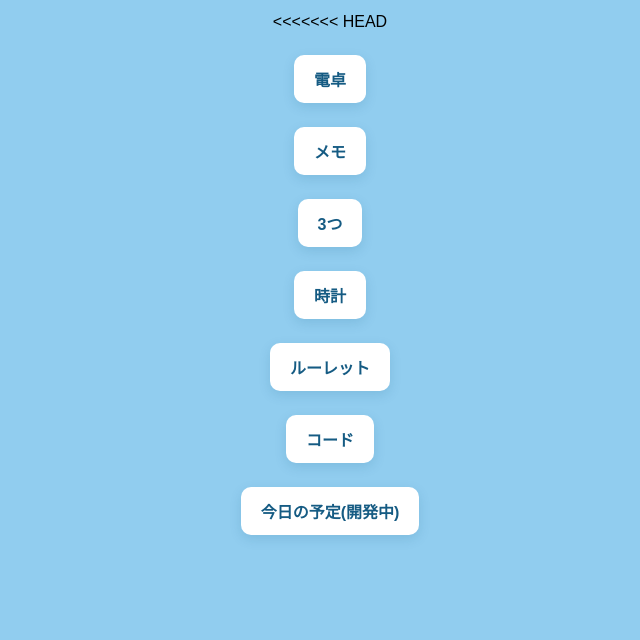
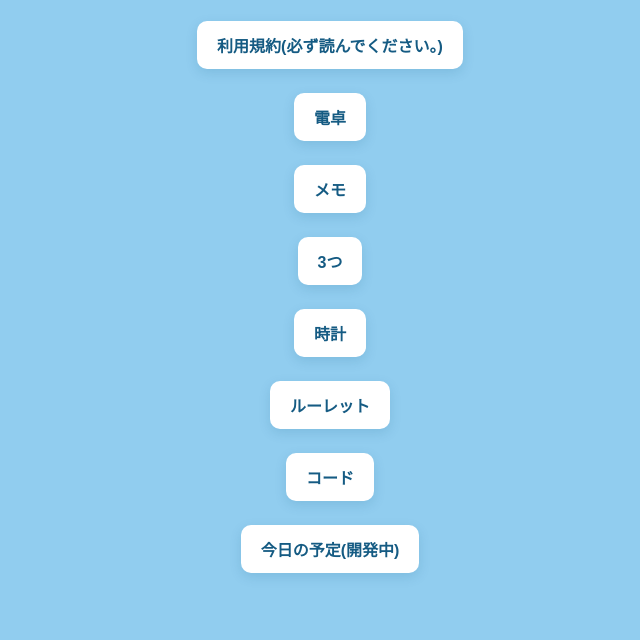
Before and after one commit to landorengou/storm, a plain HTML site: page index.html in a window 1280 px wide. Shown: the part 160-800 px from the top of the page, without its empty margins (310-950 px from the left). Drawn offline with Linux system fonts and the light colour scheme.

Commit message:
kiyaku.html

```diff
--- a/index.html
+++ b/index.html
@@ -12,7 +12,11 @@
         <h1>便利サイトを作ってまとめています。</h1>
         <p>メモと電卓とタイマーなどが使えます。</p>
 
-<<<<<<< HEAD
+    <div class="link-box">
+        <a href="kiyaku.html">利用規約(必ず読んでください。)</a>
+    </div>
+
+
      <div class="link-box">
         <a href="dentaku.html">電卓</a>
     </div>
```
